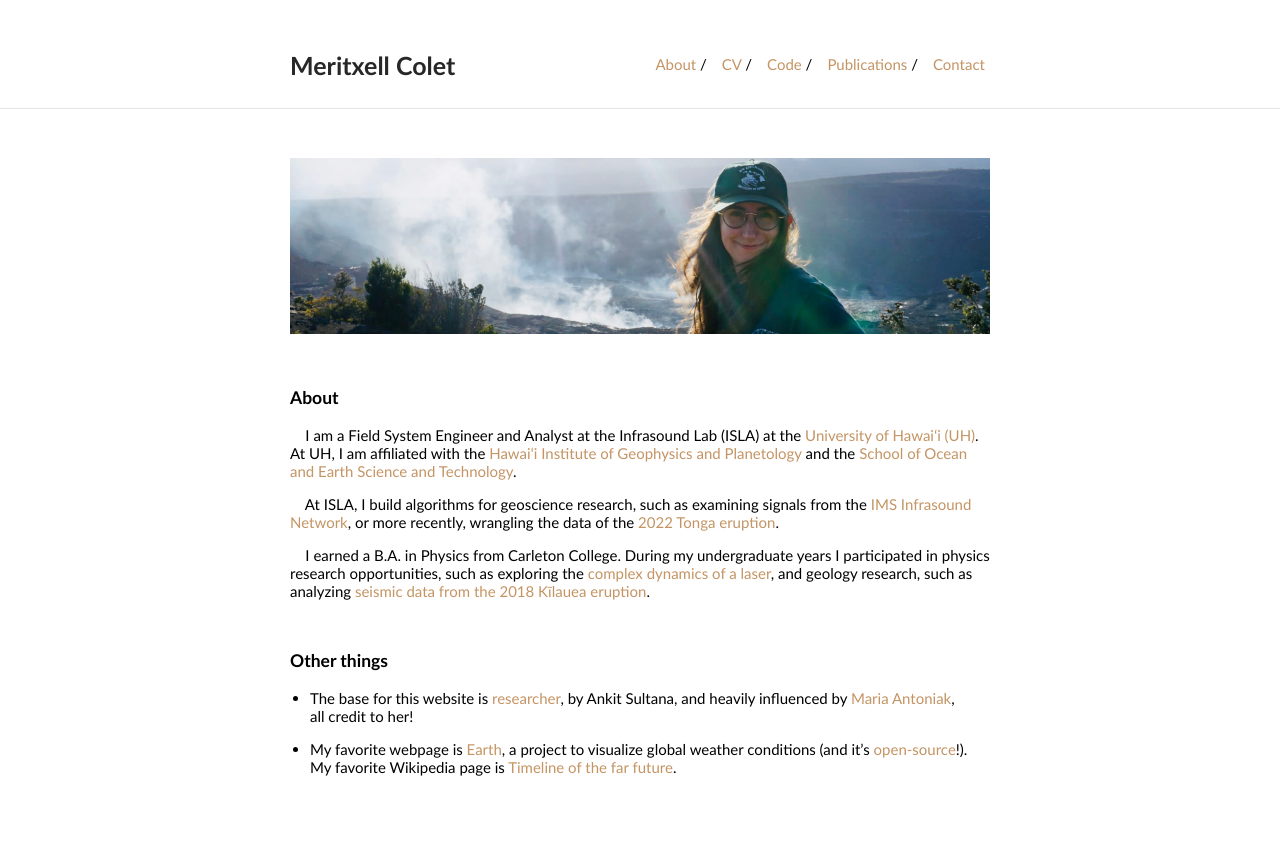
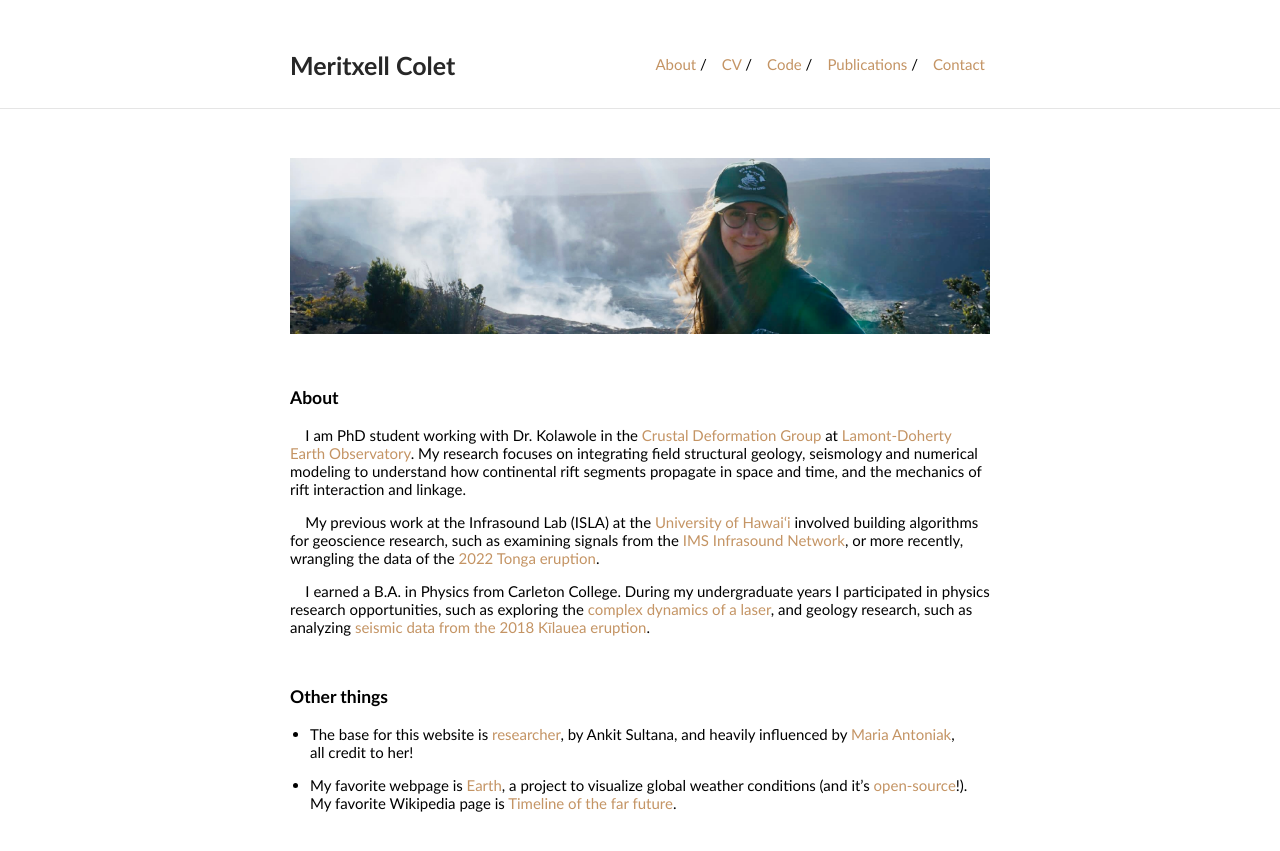
Before and after one commit to MeritxellC/MeritxellC.github.io, a Jekyll site: the page built from index.md, in a window 1280 px wide. Shown: the top 851 px of the page. Built offline with Jekyll 4.4.1, drawn with Linux system fonts in a browser that asks for light colours.

Commit message:
update contact

```diff
--- a/index.md
+++ b/index.md
@@ -10,13 +10,15 @@ layout: default
 <h3>
 About
 </h3>
+&nbsp;&nbsp;&nbsp;&nbsp;I am  PhD student working with Dr. Kolawole in the
+[Crustal Deformation Group](https://www.folarinkolawole.com) at [Lamont-Doherty Earth Observatory](https://lamont.columbia.edu).
+My research focuses on integrating field structural geology, seismology and numerical modeling to understand how
+continental rift segments propagate in space and time, and the mechanics of rift interaction and linkage.
 
-&nbsp;&nbsp;&nbsp;&nbsp;I am a Field System Engineer and Analyst at the Infrasound Lab (ISLA) at the
-[University of Hawaiʻi (UH)](https://www.hawaii.edu/). At UH, I am affiliated with the
-[Hawaiʻi Institute of Geophysics and Planetology](https://www.higp.hawaii.edu/) and the
-[School of Ocean and Earth Science and Technology](https://www.soest.hawaii.edu/soestwp/).
 
-&nbsp;&nbsp;&nbsp;&nbsp;At ISLA, I build algorithms for geoscience research, such as examining signals from the
+&nbsp;&nbsp;&nbsp;&nbsp;My previous work at the Infrasound Lab (ISLA) at the
+[University of Hawaiʻi](https://www.hawaii.edu/) involved building algorithms for geoscience research, such as examining
+signals from the
 [IMS Infrasound Network](https://www.ctbto.org/our-work/monitoring-technologies/infrasound-monitoring), or more
 recently, wrangling the data of the
 [2022 Tonga eruption](https://en.wikipedia.org/wiki/2022_Hunga_Tonga%E2%80%93Hunga_Ha%27apai_eruption_and_tsunami).
```
Also changed, not shown: contact.md (+1 -1 lines).
